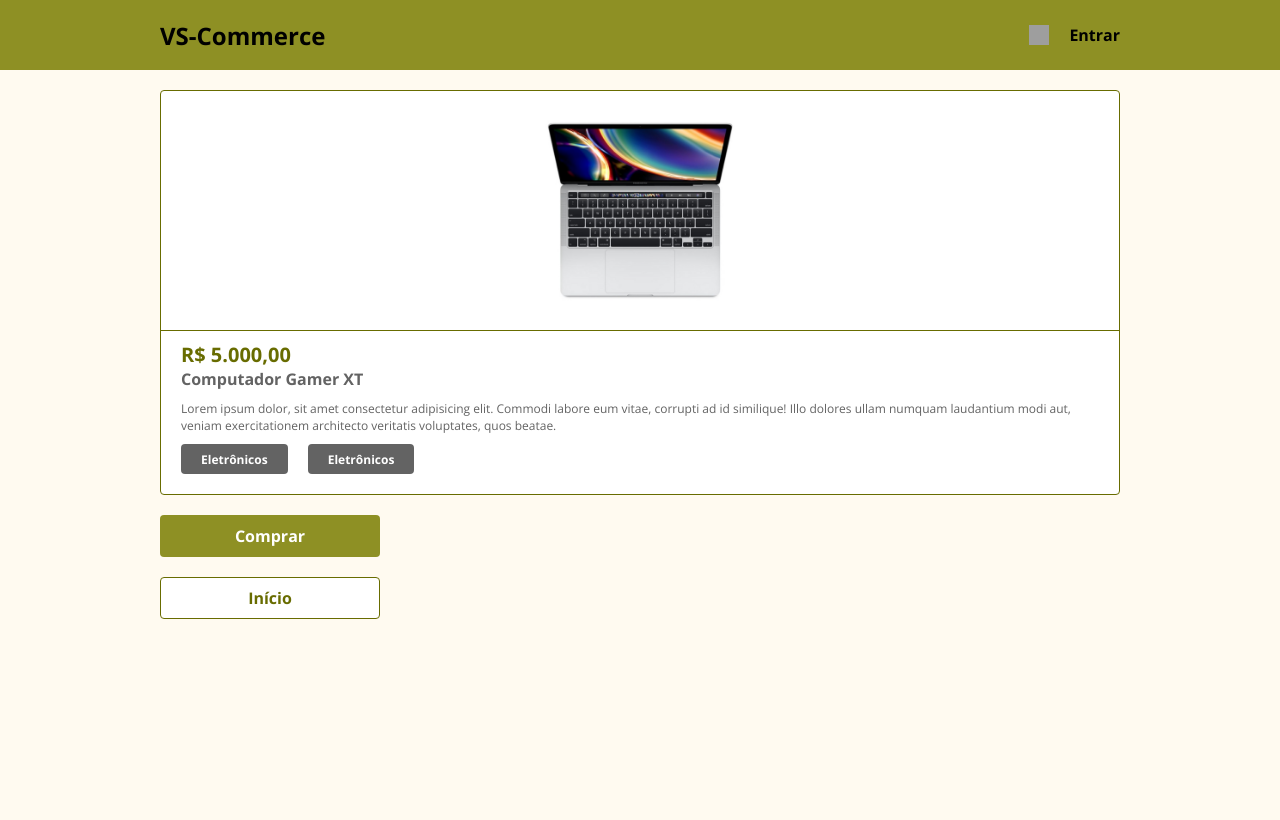
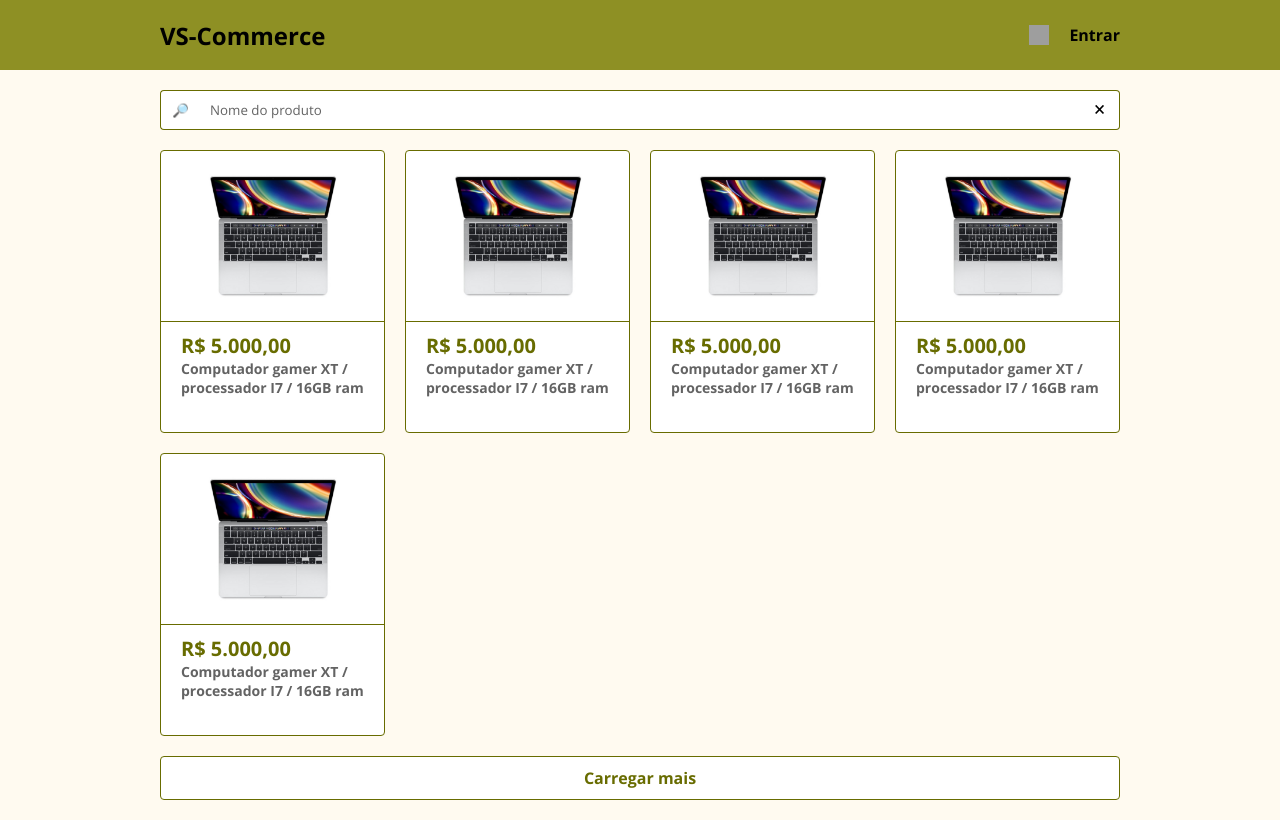
Before and after one commit to SystemVix/vscommerce-fe, a React (Vite) app: page /catalog in a window 1280 px wide. Built offline with nearby package versions, Linux system fonts and the light colour scheme; grey boxes are pictures that could not be loaded.

Commit message:
Componentes Catalog, SearchBar, CatalogCard e ButtonNextPage

```diff
--- a/src/App.tsx
+++ b/src/App.tsx
@@ -1,8 +1,9 @@
-import ProductDetails from "./routes/ProductDetails";
+import Catalog from "./routes/Catalog";
+
 
 function App() {
   return (
-    <ProductDetails/>
+    <Catalog/>
   );
 }
 
--- /dev/null
+++ b/src/components/ButtonNextPage/index.tsx
@@ -0,0 +1,10 @@
+import './styles.css';
+
+export default function ButtonNextPage()
+{
+   return(
+      <div className="vsc-btn-next-page">
+         Carregar mais
+      </div>
+   );
+}
--- /dev/null
+++ b/src/components/ButtonNextPage/styles.css
@@ -0,0 +1,12 @@
+.vsc-btn-next-page
+{
+   background-color: var(--cor-fundo-botao-branco);
+   border: 1px solid var(--cor-borda-card);
+   border-radius: 4px;
+   color: var(--cor-fonte-secundaria);
+   cursor: pointer;
+   font-size: 16px;
+   font-weight: 700;
+   padding: 10px;
+   text-align: center;
+}
--- /dev/null
+++ b/src/components/CatalogCard/index.tsx
@@ -0,0 +1,17 @@
+import './styles.css';
+import computadorImg from '../../assets/computer.png';
+
+export default function CatalogCard()
+{
+   return(
+      <div className="vsc-card">
+         <div className="vsc-catalog-card-top vsc-line-bottom">
+            <img src={computadorImg} alt="Computador"/>
+         </div>
+         <div className="vsc-catalog-card-bottom">
+            <h3>R$ 5.000,00</h3>
+            <h4>Computador gamer XT / processador I7 / 16GB ram</h4>
+         </div>
+      </div>
+   );
+}
--- /dev/null
+++ b/src/components/CatalogCard/styles.css
@@ -0,0 +1,30 @@
+.vsc-catalog-card-top
+{
+   display: flex;
+   justify-content: center;
+   padding: 10px;
+}
+
+.vsc-catalog-card-top img
+{
+   width: 150px;
+   height: 150px;
+}
+
+.vsc-catalog-card-bottom
+{
+   padding: 10px 20px;
+   min-height: 110px;
+}
+
+.vsc-catalog-card-bottom h3
+{
+   color: var(--cor-fonte-secundaria);
+   font-size: 20px;
+}
+
+.vsc-catalog-card-bottom h4
+{
+   color: var(--cor-fonte-primaria);
+   font-size: 14px;
+}
--- /dev/null
+++ b/src/components/SearchBar/index.tsx
@@ -0,0 +1,12 @@
+import './styles.css';
+
+export default function SearchBar()
+{
+   return(
+      <form className="vsc-search-bar">
+         <button type="submit">🔎︎</button>
+         <input type="text" placeholder="Nome do produto"/>
+         <button type="reset">🗙</button>
+      </form>
+   );
+}
--- /dev/null
+++ b/src/components/SearchBar/styles.css
@@ -0,0 +1,46 @@
+.vsc-search-bar
+{
+   color: var(--cor-fonte-primaria);
+   display: flex;
+   height: 40px;
+}
+
+.vsc-search-bar button
+{
+   background-color: var(--cor-fundo-botao-branco);
+   border: 1px solid var(--cor-borda-card);
+   cursor: pointer;
+   width: 40px;
+}
+
+.vsc-search-bar button[type="submit"]
+{
+   border-radius: 4px 0 0 4px;
+   border-right: none;
+}
+
+.vsc-search-bar button[type="reset"]
+{
+   border-left: none;
+   border-radius: 0 4px 4px 0;
+}
+
+.vsc-search-bar input
+{
+   border: 1px solid var(--cor-borda-card);
+   border-left: none;
+   border-right: none;
+   color: var(--cor-fonte-primaria);
+   padding: 0 10px;
+   width: calc(100% - 80px);
+}
+
+.vsc-search-bar input:focus
+{
+   outline: none;
+}
+
+.vsc-search-bar input::placeholder
+{
+   color: var(--cor-fonte-primaria);
+}
--- a/src/index.css
+++ b/src/index.css
@@ -177,69 +177,7 @@ nav a
    grid-gap: 20px;
    width: 100%;
 }
-
-.vsc-btn-next-page
-{
-   background-color: var(--cor-fundo-botao-branco);
-   border: 1px solid var(--cor-borda-card);
-   border-radius: 4px;
-   color: var(--cor-fonte-secundaria);
-   cursor: pointer;
-   font-size: 16px;
-   font-weight: 700;
-   padding: 10px;
-   text-align: center;
-}
 /* BOTÕES - FIM ----------------------------- */
-
-/* BARRA BUSCA ------------------------------ */
-.vsc-search-bar
-{
-   color: var(--cor-fonte-primaria);
-   display: flex;
-   height: 40px;
-}
-
-.vsc-search-bar button
-{
-   background-color: var(--cor-fundo-botao-branco);
-   border: 1px solid var(--cor-borda-card);
-   cursor: pointer;
-   width: 40px;
-}
-
-.vsc-search-bar button[type="submit"]
-{
-   border-radius: 4px 0 0 4px;
-   border-right: none;
-}
-
-.vsc-search-bar button[type="reset"]
-{
-   border-left: none;
-   border-radius: 0 4px 4px 0;
-}
-
-.vsc-search-bar input
-{
-   border: 1px solid var(--cor-borda-card);
-   border-left: none;
-   border-right: none;
-   color: var(--cor-fonte-primaria);
-   padding: 0 10px;
-   width: calc(100% - 80px);
-}
-
-.vsc-search-bar input:focus
-{
-   outline: none;
-}
-
-.vsc-search-bar input::placeholder
-{
-   color: var(--cor-fonte-primaria);
-}
-/* BARRA BUSCA - FIM ------------------------ */
 
 /* FORMULÁRIOS ------------------------------ */
 .vsc-form
--- /dev/null
+++ b/src/routes/Catalog/index.tsx
@@ -0,0 +1,27 @@
+import './styles.css';
+import HeaderClient from '../../components/HeaderClient';
+import SearchBar from '../../components/SearchBar';
+import CatalogCard from '../../components/CatalogCard';
+import ButtonNextPage from '../../components/ButtonNextPage';
+
+export default function Catalog()
+{
+   return(
+      <>
+         <HeaderClient/>
+         <main>
+            <section id="catalog-section" className="vsc-container">
+               <SearchBar/>
+               <div className="vsc-catalog-cards vsc-mb20 vsc-mt20">
+                  <CatalogCard/>
+                  <CatalogCard/>
+                  <CatalogCard/>
+                  <CatalogCard/>
+                  <CatalogCard/>
+               </div>
+               <ButtonNextPage/>
+            </section>
+         </main>
+      </>
+   );
+}
--- /dev/null
+++ b/src/routes/Catalog/styles.css
@@ -0,0 +1,11 @@
+#catalog-section
+{
+   padding: 20px 0;
+}
+
+.vsc-catalog-cards
+{
+   display: grid;
+   grid-gap: 20px;
+   grid-template-columns: repeat(auto-fill, minmax(225px, 1fr));
+}
```
